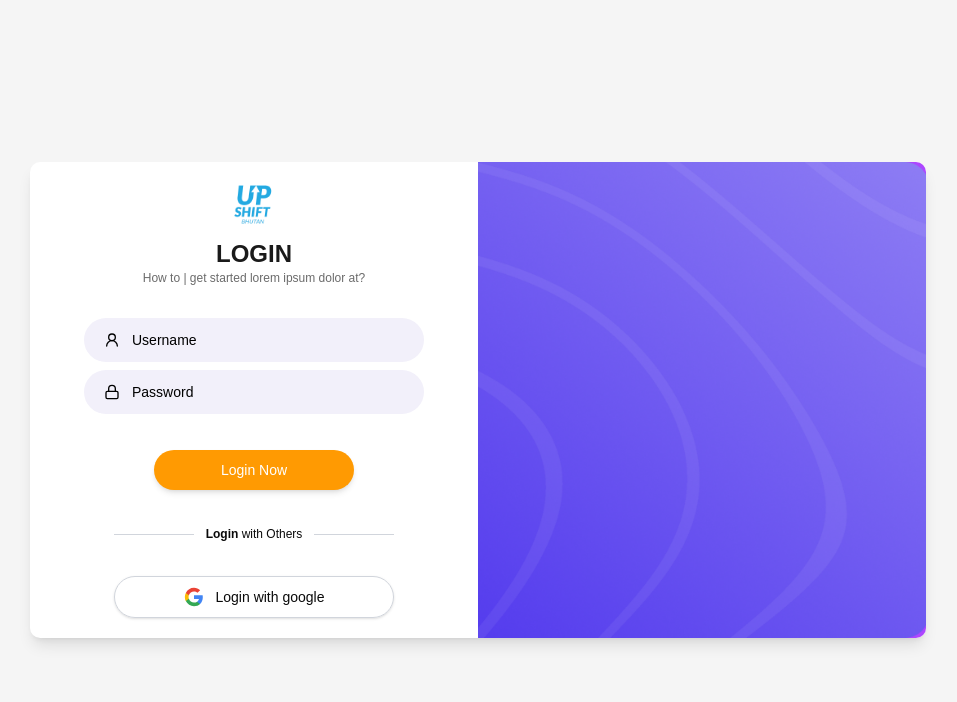
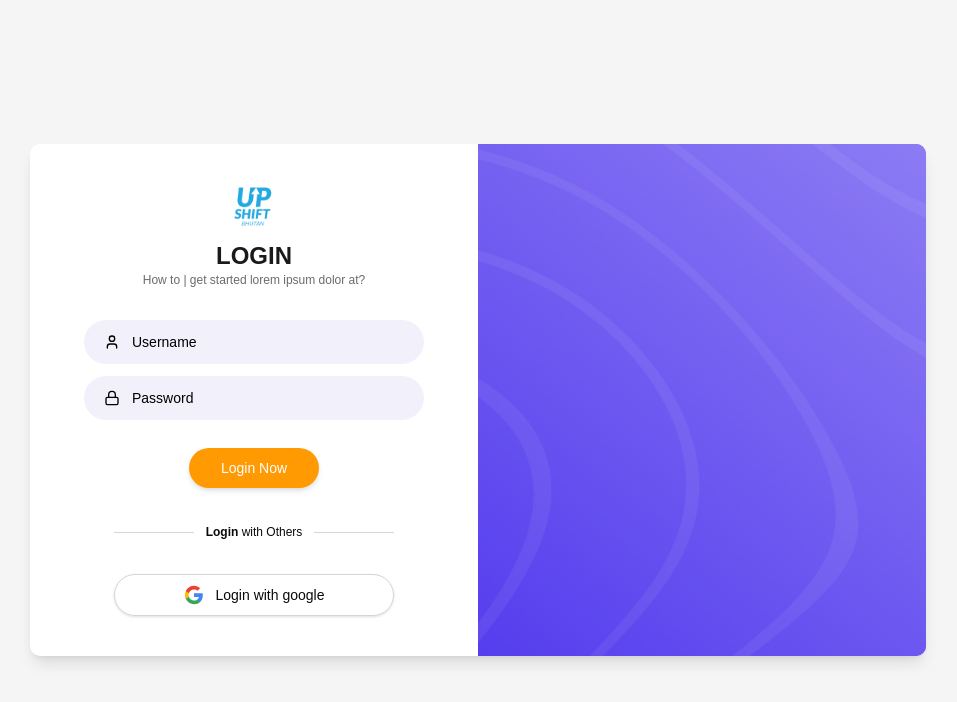
Before and after one commit to Digi9ReachInfoSystems/google-classroom, a Next.js app: page /login in a window 1280 px wide. Shown: the top 702 px of the page, without its empty margins (162-1119 px from the left). Built offline with nearby package versions, Linux system fonts and the light colour scheme.

Commit message:
login page updated

```diff
--- a/src/components/login-form.tsx
+++ b/src/components/login-form.tsx
@@ -13,6 +13,7 @@ import {
   FieldSeparator,
 } from "@/components/ui/field"
 import { Input } from "@/components/ui/input"
+import { User, Lock } from "lucide-react"
 
 export function LoginForm({
   className,
@@ -51,7 +52,7 @@ export function LoginForm({
     <div className={cn("flex flex-col gap-2 w-full max-w-4xl", className)} {...props}>
       <Card className="overflow-hidden p-0 shadow-lg w-full">
         <CardContent className="grid p-0 md:grid-cols-2">
-          <form className="p-4 md:p-5 w-full" onSubmit={onSubmit}>
+          <form className="p-4 md:p-10 w-full" onSubmit={onSubmit}>
             <FieldGroup className="space-y-0">
               <div className="flex flex-col items-center text-center mb-1">
                 <img
@@ -67,12 +68,9 @@ export function LoginForm({
 
               {error && <p className="text-sm text-red-600 text-center mb-2">{error}</p>}
 
-              <div className="space-y-2 mb-2">
+              <div className="space-y-3 ">
                 <div className="flex items-center bg-[#f2f0fa] rounded-full px-5 py-3 w-full max-w-[340px] mx-auto">
-                  <svg xmlns="http://www.w3.org/2000/svg" width="16" height="16" viewBox="0 0 24 24" fill="none" stroke="black" strokeWidth="2" strokeLinecap="round" strokeLinejoin="round" className="mr-2 flex-shrink-0">
-                    <circle cx="12" cy="8" r="5" />
-                    <path d="M20 21a8 8 0 0 0-16 0" />
-                  </svg>
+                  <User size={16} className="mr-2 flex-shrink-0 text-black" />
                   <input
                     id="username"
                     type="text"
@@ -85,10 +83,7 @@ export function LoginForm({
                 </div>
 
                 <div className="flex items-center bg-[#f2f0fa] rounded-full px-5 py-3 w-full max-w-[340px] mx-auto">
-                  <svg xmlns="http://www.w3.org/2000/svg" width="16" height="16" viewBox="0 0 24 24" fill="none" stroke="black" strokeWidth="2" strokeLinecap="round" strokeLinejoin="round" className="mr-2 flex-shrink-0">
-                    <rect width="18" height="11" x="3" y="11" rx="2" ry="2" />
-                    <path d="M7 11V7a5 5 0 0 1 10 0v4" />
-                  </svg>
+                  <Lock size={16} className="mr-2 flex-shrink-0 text-black" />
                   <input
                     id="password"
                     type="password"
@@ -105,7 +100,7 @@ export function LoginForm({
                 <button
                   type="submit"
                   disabled={loading}
-                  className="bg-[#FF9A02] hover:bg-[#e68a00] text-white font-medium py-2.5 px-8 rounded-full text-center shadow-md hover:shadow-lg transition-shadow text-sm disabled:opacity-50 w-full max-w-[200px]"
+                  className="bg-[#FF9A02] hover:bg-[#e68a00] text-white font-medium py-2.5 px-8 rounded-full text-center shadow-md hover:shadow-lg transition-shadow text-sm disabled:opacity-50 w-auto max-w-[150px]"
                 >
                   {loading ? 'Login...' : 'Login Now'}
                 </button>
```
